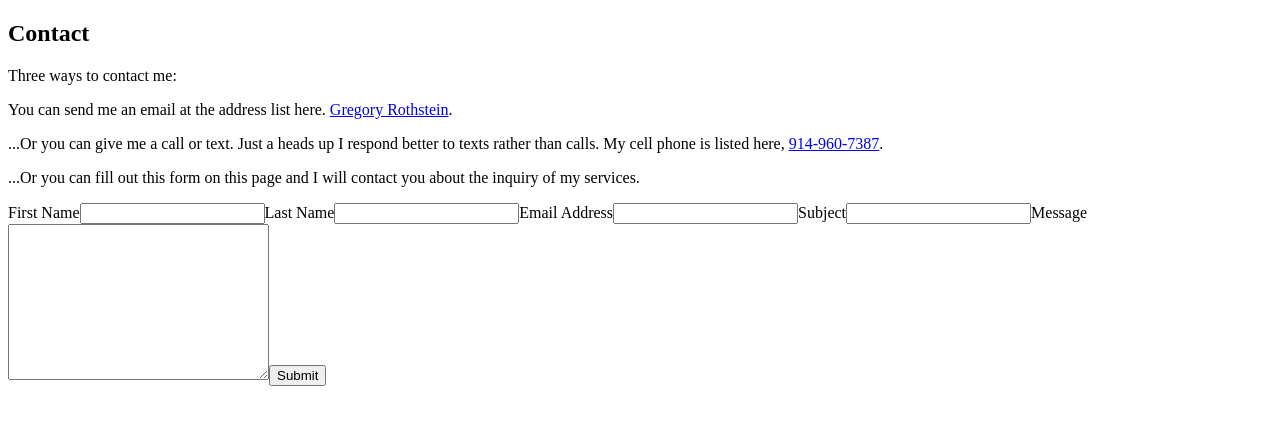
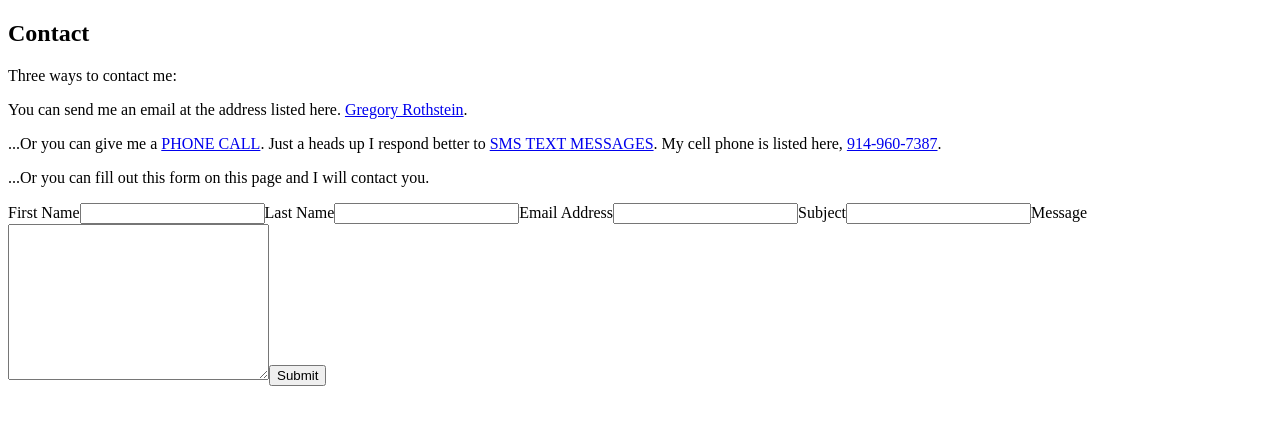
Before and after one commit to groths89/thecommodoredesigns, a Gatsby site: page /contact in a window 1280 px wide. Built offline with nearby package versions, Linux system fonts and the light colour scheme; Gatsby itself is replaced by a stand-in of ours.

Commit message:
Update text on contact.js

```diff
--- a/src/pages/contact.js
+++ b/src/pages/contact.js
@@ -9,13 +9,13 @@ const ContactPage = () => (
 							<div>
 								<p>Three ways to contact me:</p>
 								<p>
-									You can send me an email at the address list here. <a href="#">Gregory Rothstein</a>.
+									You can send me an email at the address listed here. <a href="mailto:gregory@thecommodoredesigns.com">Gregory Rothstein</a>.
 								</p>
 								<p>
-									...Or you can give me a call or text. Just a heads up I respond better to texts rather than calls. My cell phone is listed here, <a href="#"> 914-960-7387</a>.
+									...Or you can give me a <a alt="PHONE CALL" href="tel:914-960-7387"> PHONE CALL</a>. Just a heads up I respond better to <a alt="SMS TEXT MESSAGE" href="sms:914-960-7387">SMS TEXT MESSAGES</a>. My cell phone is listed here, <a href="tel:914-960-7387"> 914-960-7387</a>.
 								</p>
 								<p>
-									...Or you can fill out this form on this page and I will contact you about the inquiry of my services.
+									...Or you can fill out this form on this page and I will contact you.
 								</p>
 							</div>
 
```
